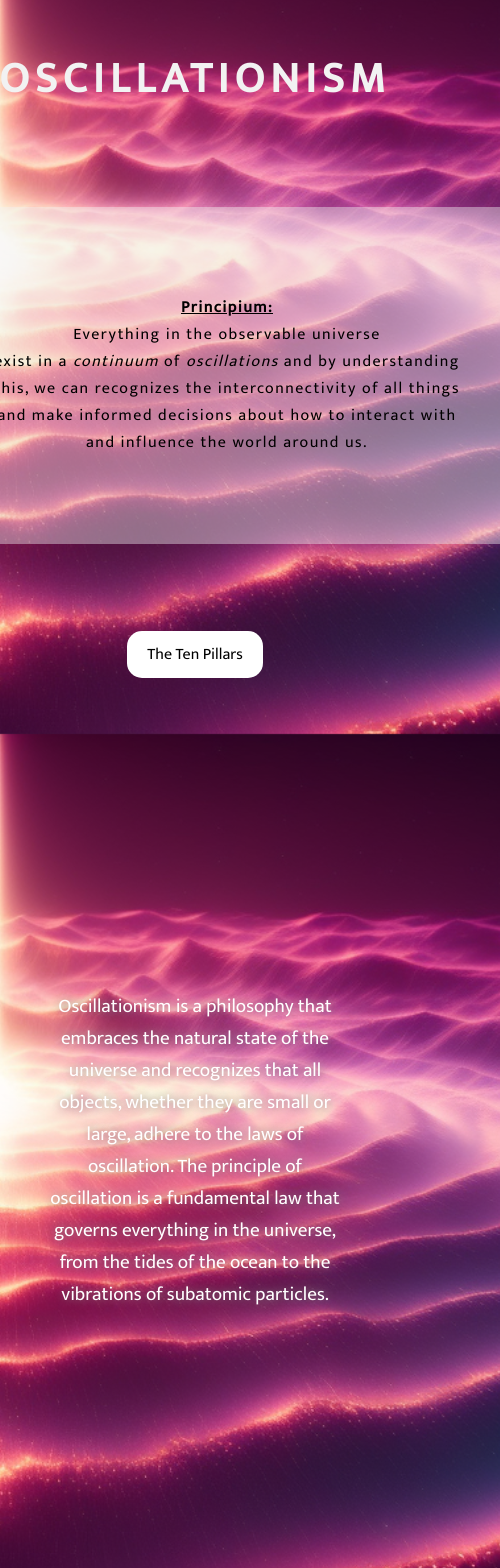
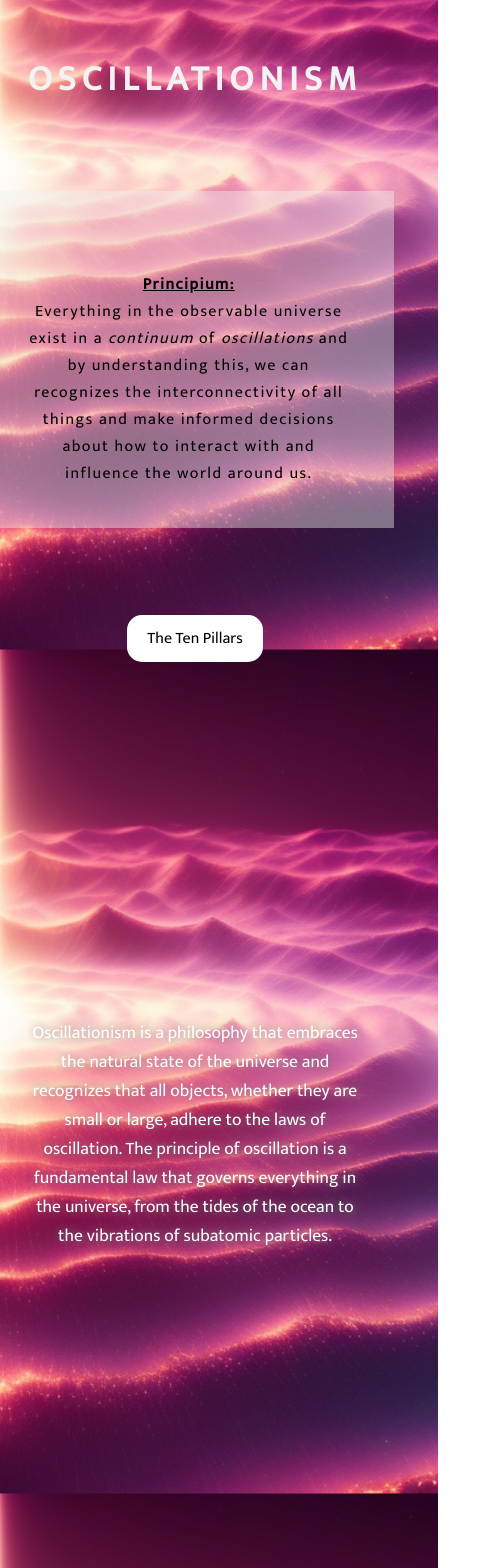
Before and after one commit to tflannagan/Oscillexicon, a React (Create React App) app: page / in a window 390 px wide. Shown: the top 1568 px of the page, 500 px wide, since content can reach past the window. Built offline with nearby package versions, Linux system fonts and the light colour scheme.

Commit message:
UI fixes for mobile

```diff
--- a/src/App.css
+++ b/src/App.css
@@ -349,9 +349,11 @@ hr {
 }
 
 @media only screen and (width <= 600px) {
+
+
   .App-header {
-    font-size: 2.7em;
-
+    font-size: 2.2em;
+    width: 100vw;
     padding: 10px;
     text-align: center;
     letter-spacing: 6px;
@@ -360,12 +362,15 @@ hr {
 
   .card-content {
     font-size: 1.7rem;
-  padding: 3rem;
-  font-size: 1.2rem;
+  padding: 2rem;
+  font-size: 1.1rem;
+  width: 100vw;
   }
   .passage {
     font-size: 1em;
 
+    width: 105vw;
+    margin: 2rem;
   }
 
 
@@ -395,9 +400,19 @@ hr {
   .footer {
     background-color:rgb(255, 255, 255);
     color:rgb(0, 0, 0);
-    margin: 0rem 0rem 1rem 0rem;
+    margin: 0rem 2rem 1rem 2rem;
+    width: 100vw;
+    font-size: 0.7rem;
+  }
 
+  .footer-img {
+    display: none;
   }
+
+  .second-page {
+    font-size: 1em;
+  }
+
 }
 
 @media (600px < width <= 1800px) {
--- a/src/components/Footer.jsx
+++ b/src/components/Footer.jsx
@@ -7,10 +7,10 @@ function Footer() {
       {/* <h3 className="title-txt"></h3> */}
 
       <p className="footer">
-        <img src={Img1} alt="img"></img>
+        <img className="footer-img" src={Img1} alt="img"></img>
         If you have further questions, feel free to get in touch with us at
         <strong>oscillationist@proton.me</strong>
-        <img src={Img1} alt="img"></img>
+        <img className="footer-img" src={Img1} alt="img"></img>
       </p>
     </div>
   );
```
